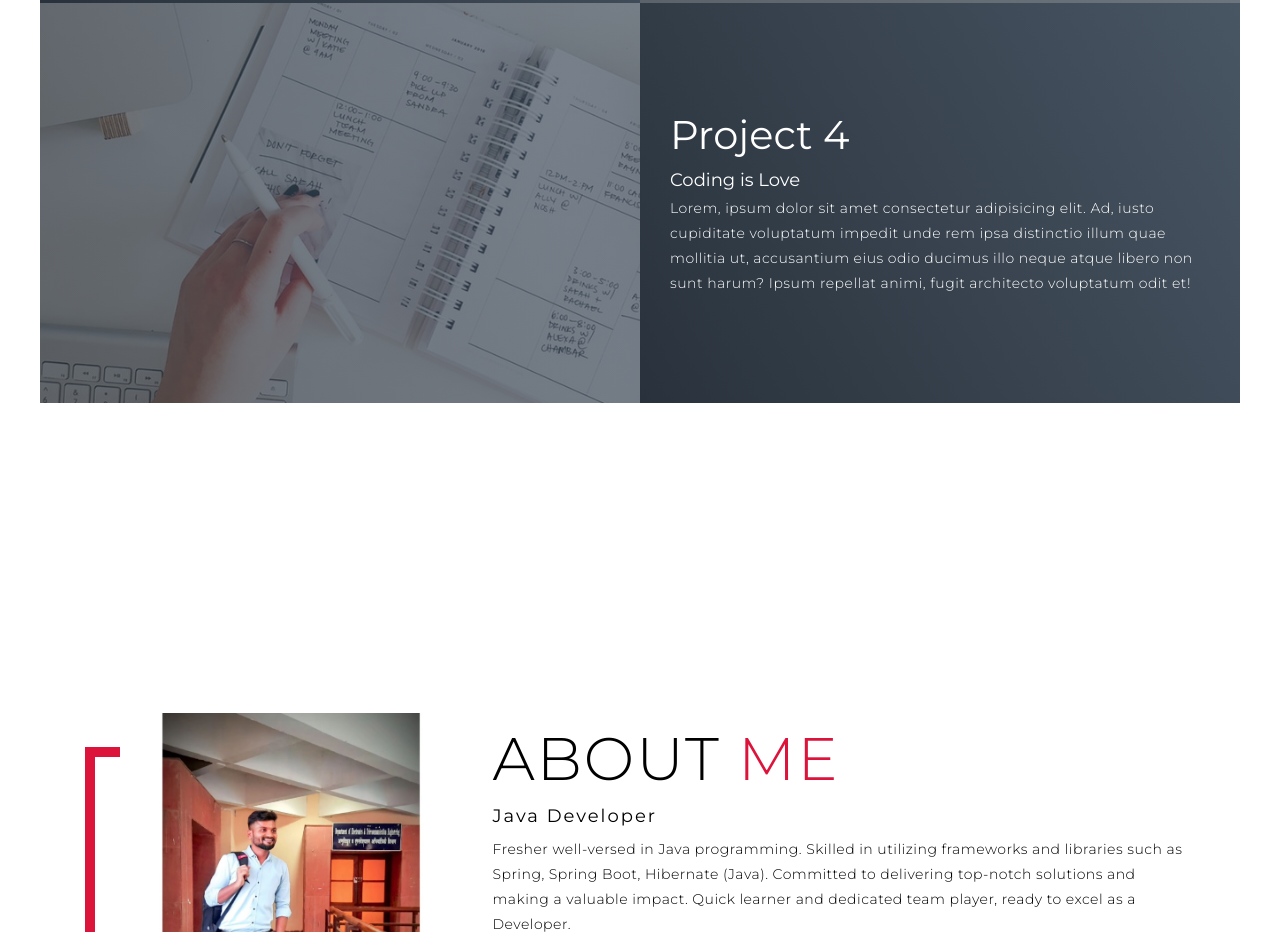
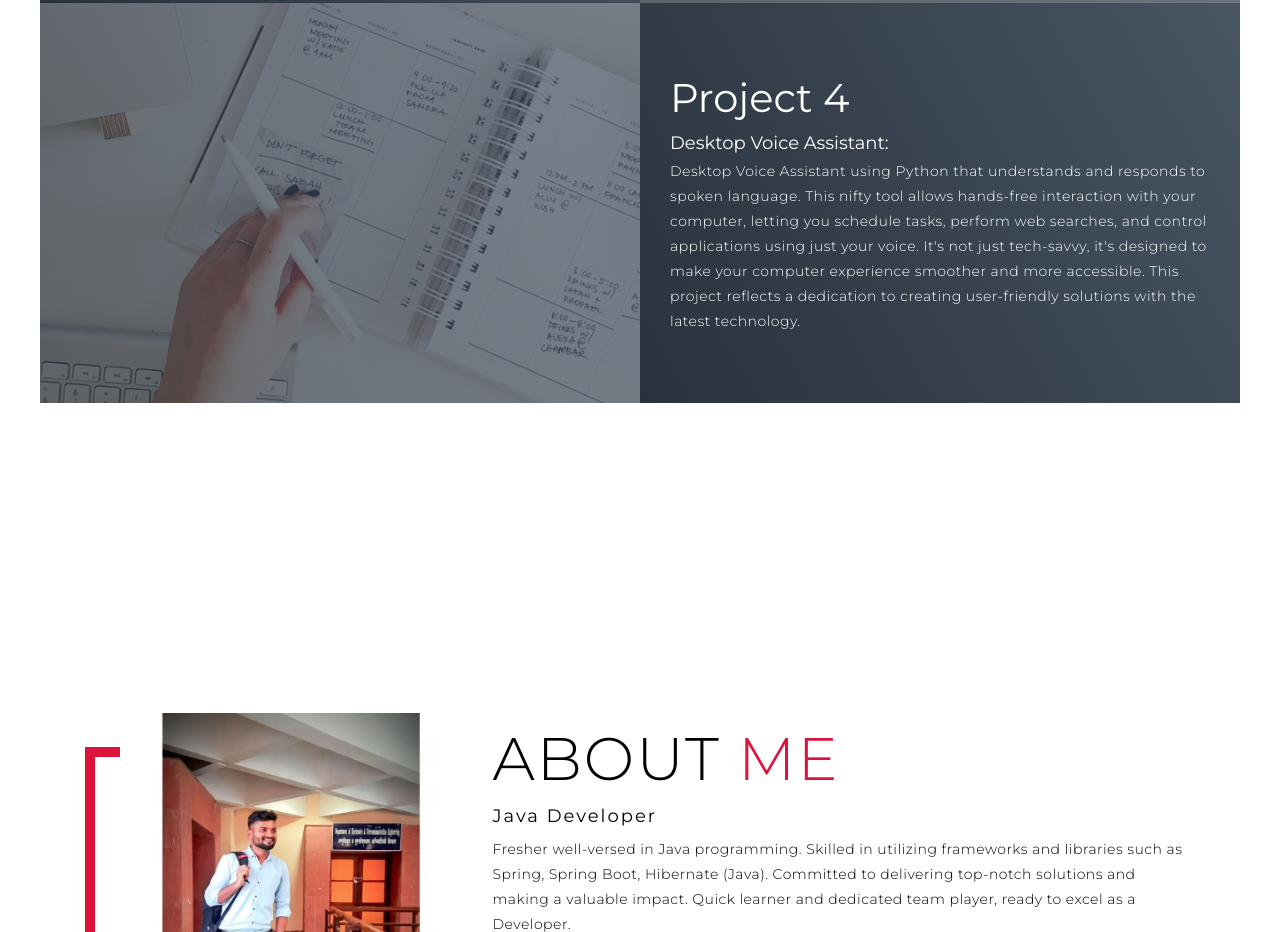
Before and after one commit to ShivdattaKokane/MyPortfolio, a plain HTML site: page index.html in a window 1280 px wide. Shown: the part 3180-4112 px from the top of the page. Drawn offline with Linux system fonts and the light colour scheme.

Commit message:
new commit

```diff
--- a/index.html
+++ b/index.html
@@ -150,10 +150,12 @@
         <div class="project-item">
           <div class="project-info">
             <h1>Project 4</h1>
-            <h2>Coding is Love</h2>
-            <p>Lorem, ipsum dolor sit amet consectetur adipisicing elit. Ad, iusto cupiditate voluptatum impedit unde
-              rem ipsa distinctio illum quae mollitia ut, accusantium eius odio ducimus illo neque atque libero non sunt
-              harum? Ipsum repellat animi, fugit architecto voluptatum odit et!</p>
+            <h2>Desktop Voice Assistant:</h2>
+            <p> Desktop Voice Assistant using Python that understands and responds to spoken language.
+               This nifty tool allows hands-free interaction with your computer, letting you schedule tasks,
+                perform web searches, and control applications using just your voice. It's not just tech-savvy,
+                 it's designed to make your computer experience smoother and more accessible.
+              This project reflects a dedication to creating user-friendly solutions with the latest technology.</p>
           </div>
           <div class="project-img">
             <img src="./img/img-1.png" alt="img">
```
